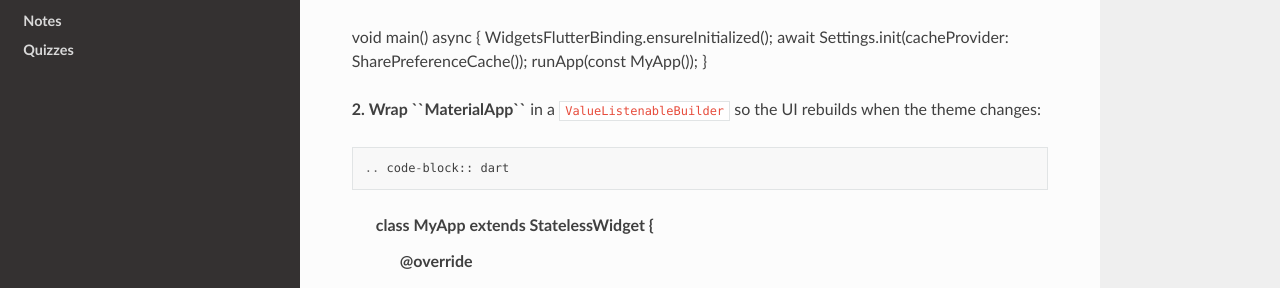
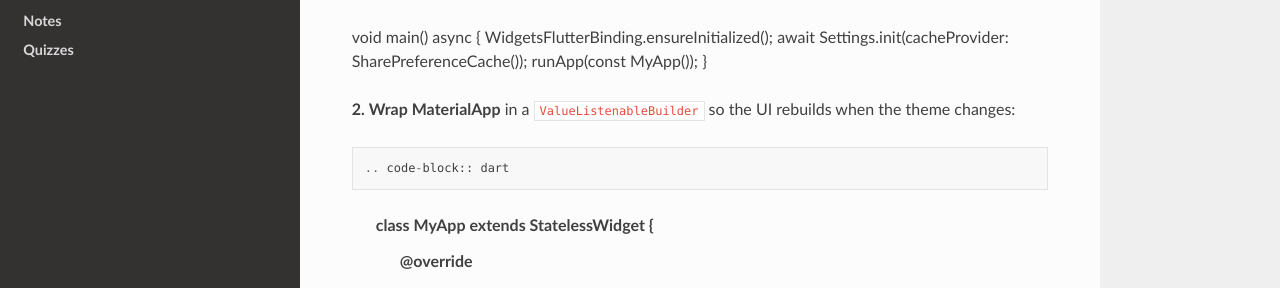
Before and after one commit to Oroskan/SETAP-CW-documentation, a Sphinx documentation site: the page built from docs/source/settings.rst, in a window 1280 px wide and 900 px high, scrolled down 488 px. Shown: the part 158-446 px from the top of the window. Built offline with Sphinx 7.4.7 and the Read the Docs theme 3.1.0, drawn with Linux system fonts in a browser that asks for light colours.

Commit message:
Update settings.rst

```diff
--- a/docs/source/settings.rst
+++ b/docs/source/settings.rst
@@ -28,7 +28,7 @@ await Settings.init(cacheProvider: SharePreferenceCache());
 runApp(const MyApp());
 }
 
-**2. Wrap ``MaterialApp``** in a ``ValueListenableBuilder`` so the UI rebuilds when the theme changes::
+**2. Wrap MaterialApp** in a ``ValueListenableBuilder`` so the UI rebuilds when the theme changes::
 
 .. code-block:: dart
 
```
